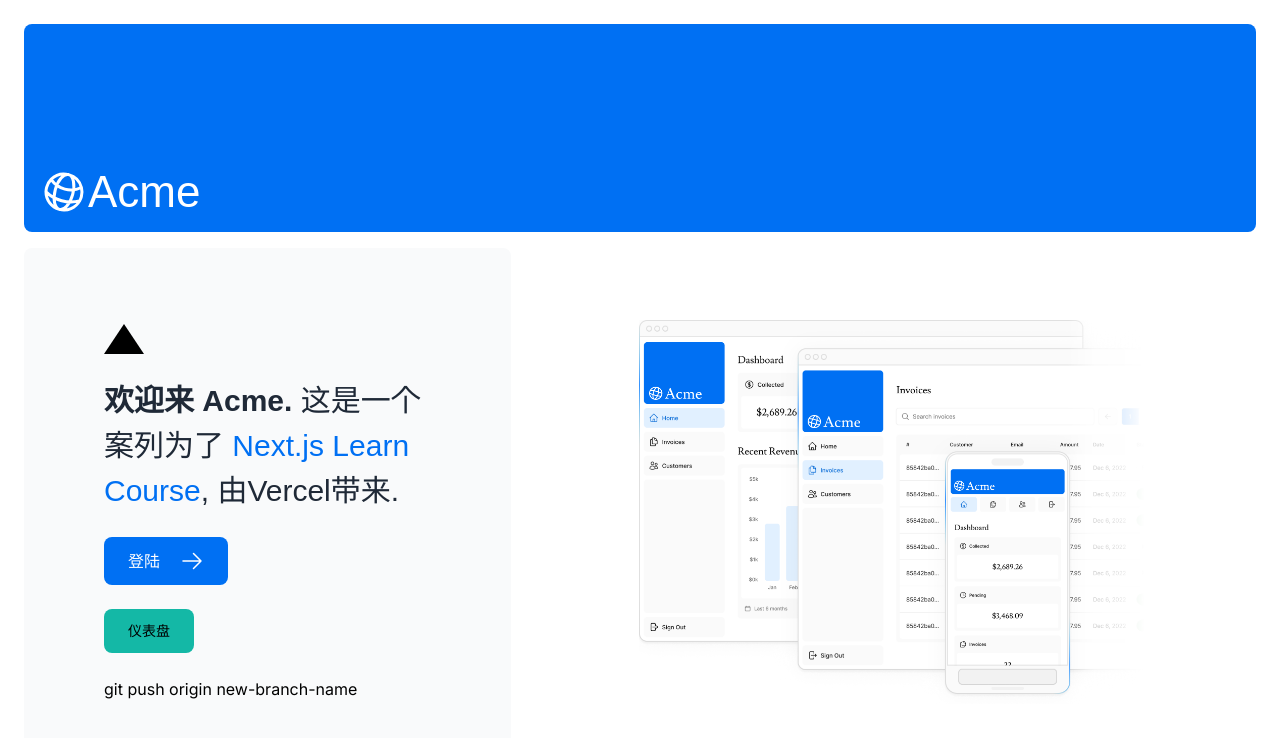
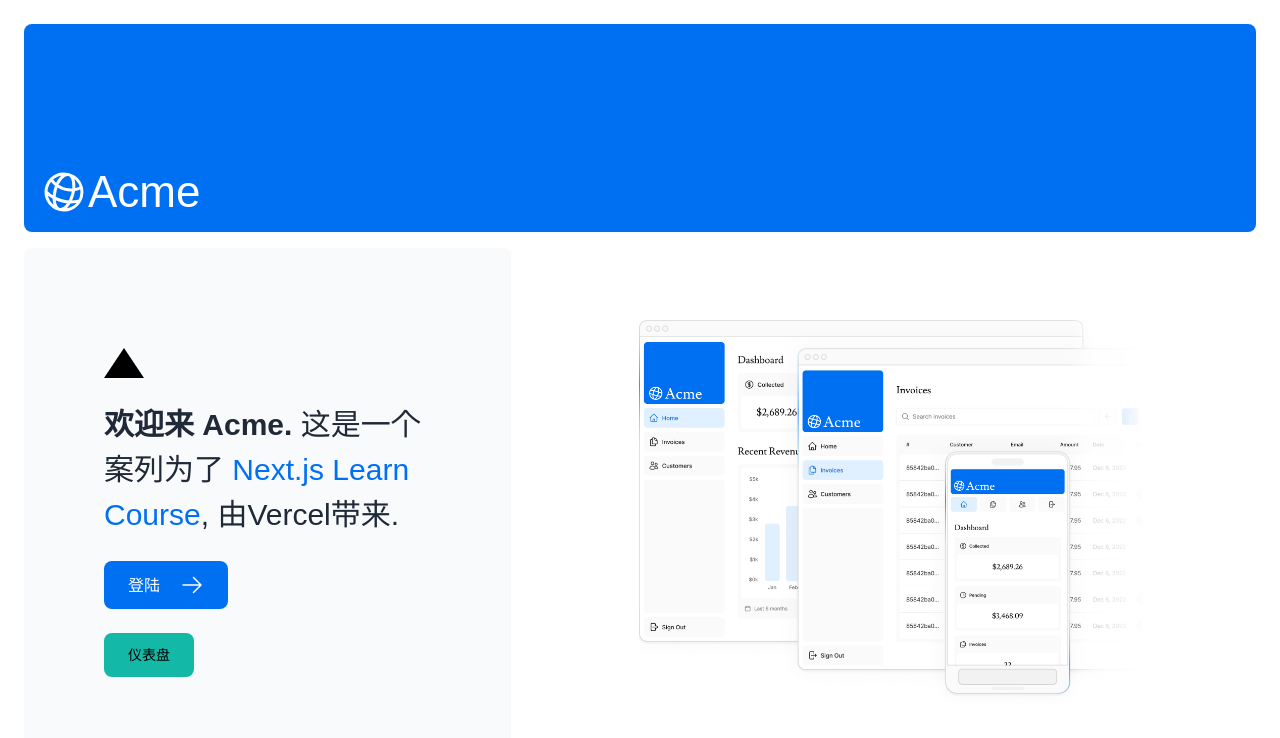
Before and after one commit to ShawSpring/nextjs-dashboard, a Next.js app: page / in a window 1280 px wide. Shown: the top 738 px of the page. Built offline with nearby package versions, Linux system fonts and the light colour scheme; a web font is replaced by a local one.

Commit message:
这是 publish branch时填的message

```diff
--- a/app/page.tsx
+++ b/app/page.tsx
@@ -33,7 +33,6 @@
           >
             <span>仪表盘</span>
           </Link>
-          git push origin new-branch-name
         </div>
         <div className="flex items-center justify-center p-6 md:w-3/5 md:px-28 md:py-12">
           {/* Add Hero Images Here */}
```
